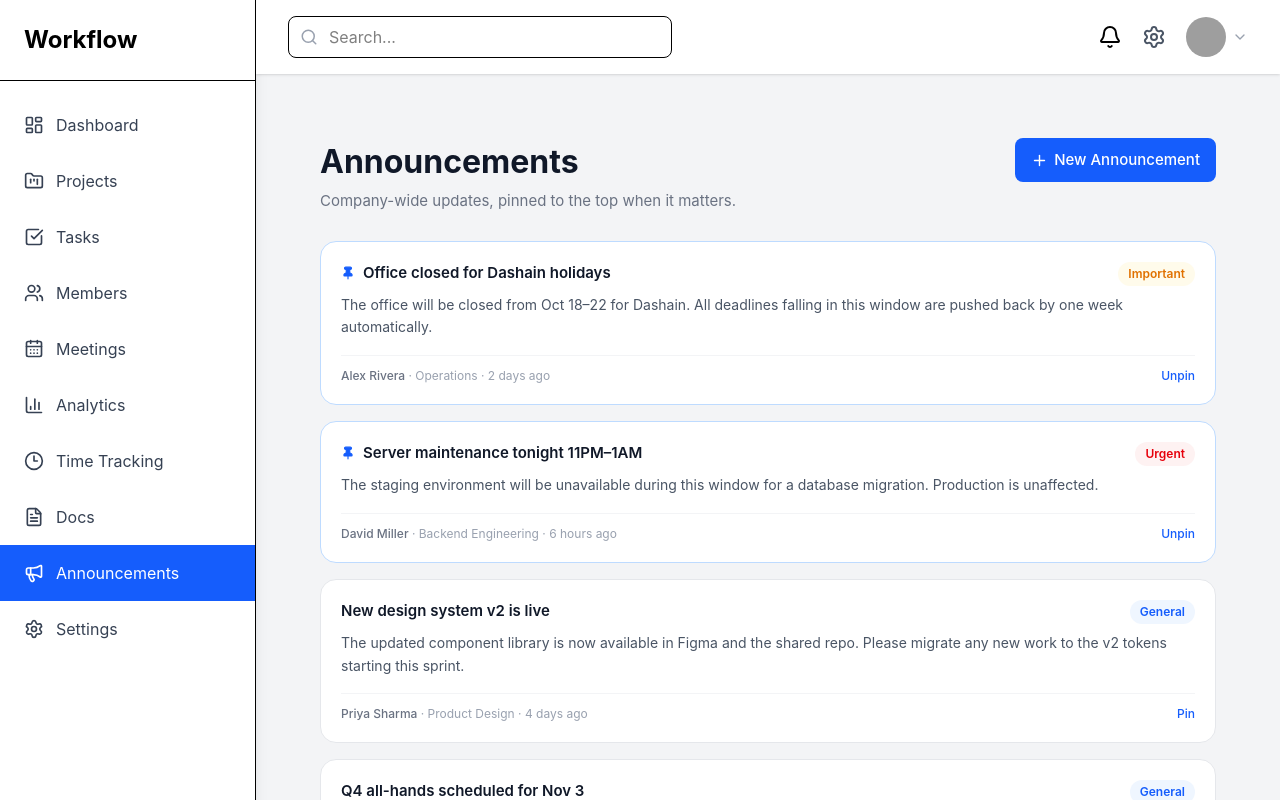
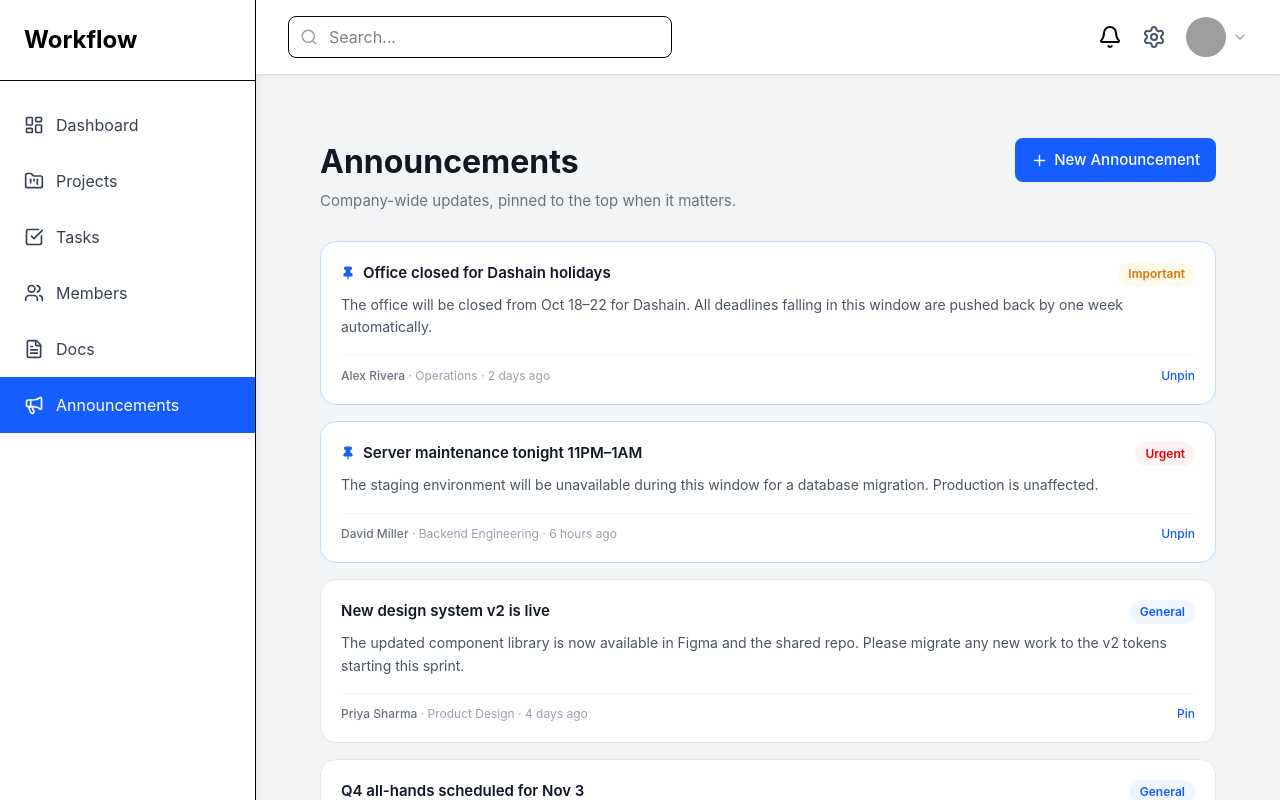
Before and after one commit to Rhishav19/Workflow_frontend, a React (Vite) app: page /announcements in a window 1280 px wide. Shown: the top 800 px of the page. Built offline with nearby package versions, Linux system fonts and the light colour scheme; grey boxes are pictures that could not be loaded.

Commit message:
Remove sidebar links for unbuilt modules

```diff
--- a/src/components/Sidebar.jsx
+++ b/src/components/Sidebar.jsx
@@ -3,12 +3,8 @@ import {
   FolderKanban,
   CheckSquare,
   Users,
-  CalendarDays,
-  BarChart3,
-  Clock3,
   FileText,
   Megaphone,
-  Settings,
 } from "lucide-react";
 
 import { NavLink } from "react-router-dom";
@@ -35,21 +31,6 @@ const menus = [
     path: "/members",
   },
   {
-    name: "Meetings",
-    icon: <CalendarDays size={20} />,
-    path: "/meetings",
-  },
-  {
-    name: "Analytics",
-    icon: <BarChart3 size={20} />,
-    path: "/analytics",
-  },
-  {
-    name: "Time Tracking",
-    icon: <Clock3 size={20} />,
-    path: "/time-tracking",
-  },
-  {
     name: "Docs",
     icon: <FileText size={20} />,
     path: "/docs",
@@ -58,11 +39,6 @@ const menus = [
     name: "Announcements",
     icon: <Megaphone size={20} />,
     path: "/announcements",
-  },
-  {
-    name: "Settings",
-    icon: <Settings size={20} />,
-    path: "/settings",
   },
 ];
 
```
